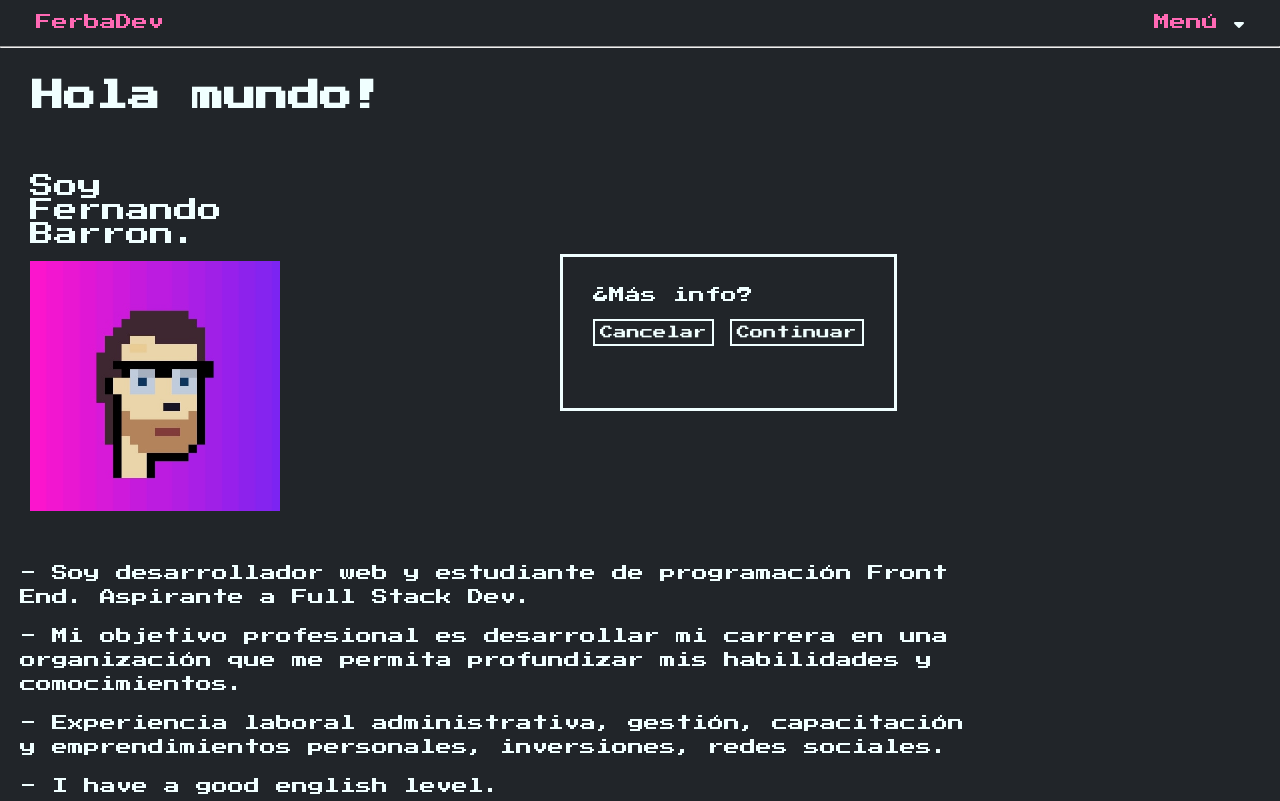
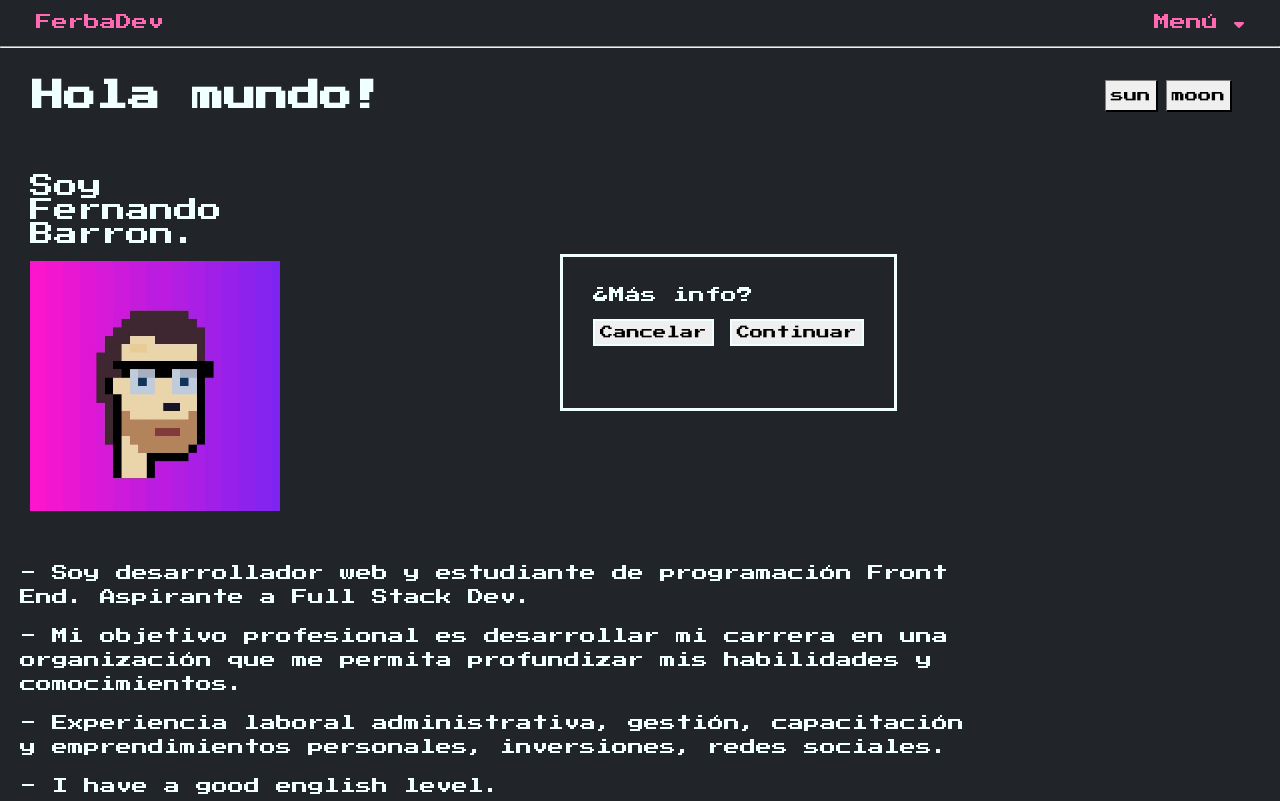
Before and after one commit to FerbaDev/Portfolio-FernandoBarron, a plain HTML site: page index.html in a window 1280 px wide. Shown: the top 801 px of the page. Drawn offline with Linux system fonts and the light colour scheme.

Commit message:
se agrega funcion modo claro/oscuro

```diff
--- a/estilos/partials/_main.scss
+++ b/estilos/partials/_main.scss
@@ -90,6 +90,27 @@
 //empieza el cartel de saludo
 .bannersaludo {
     margin: 32px;
+    display: flex;
+    flex-direction: row;
+    justify-content: space-between;
+
+    .modos {
+        display: flex;
+        flex-direction: row;
+        gap: 0.5em;
+        margin-right: 1em;
+
+        button {
+            padding: 5px;
+            border-left: 1px solid gray;
+            border-top: 1px solid gray;
+
+            &:hover {
+                background-color: hotpink;
+            }
+        }
+
+    }
 }
 
 
--- a/estilos/partials/_reset.scss
+++ b/estilos/partials/_reset.scss
@@ -2,10 +2,9 @@
     margin: 0;
     padding: 0;
     box-sizing: border-box;
+    font-family: $fuentePrincipal;
+}
+.theme {
     background-color: #212529;
     color: azure;
-    font-family: $fuentePrincipal;
 }
-body {
-    background-color: #212529;
-}
--- a/index.html
+++ b/index.html
@@ -8,7 +8,7 @@
     <link rel="stylesheet" href="https://cdnjs.cloudflare.com/ajax/libs/font-awesome/6.2.1/css/all.min.css" integrity="sha512-MV7K8+y+gLIBoVD59lQIYicR65iaqukzvf/nwasF0nqhPay5w/9lJmVM2hMDcnK1OnMGCdVK+iQrJ7lzPJQd1w==" crossorigin="anonymous" referrerpolicy="no-referrer"/>
     <link rel="stylesheet" href="./estilos/style.css">
 </head>
-<body>
+<body class="theme" id="theme">
     <!-- navbar -->
     <div class="navbar">
         <a href="#home">FerbaDev</a>
@@ -29,6 +29,10 @@
     <main>
         <div class="bannersaludo">
             <h1>Hola mundo!</h1>
+            <div class="modos">
+                <button class="light" onclick="selectMode('light')">sun</button>
+                <button class="dark" onclick="selectMode('dark')">moon</button>
+            </div>
         </div>
         <div class="contenido">
             <div class="presentacion">
--- a/js/main.js
+++ b/js/main.js
@@ -1,3 +1,31 @@
+// modo claro/oscuro
+function selectMode (mode) {
+
+
+    if (mode === "dark") {
+        bgcolor = "#212529"
+        color = "azure"
+    } else {
+        bgcolor = "ghostWhite"
+        color = "#212529"
+    }
+
+document.getElementById("theme").style.backgroundColor = bgcolor;
+document.getElementById("theme").style.color = color;
+
+}
+
+
+
+
+
+
+
+
+
+
+
+
 
 
 
```
Also changed, not shown: estilos/style.css, 1 other file.
